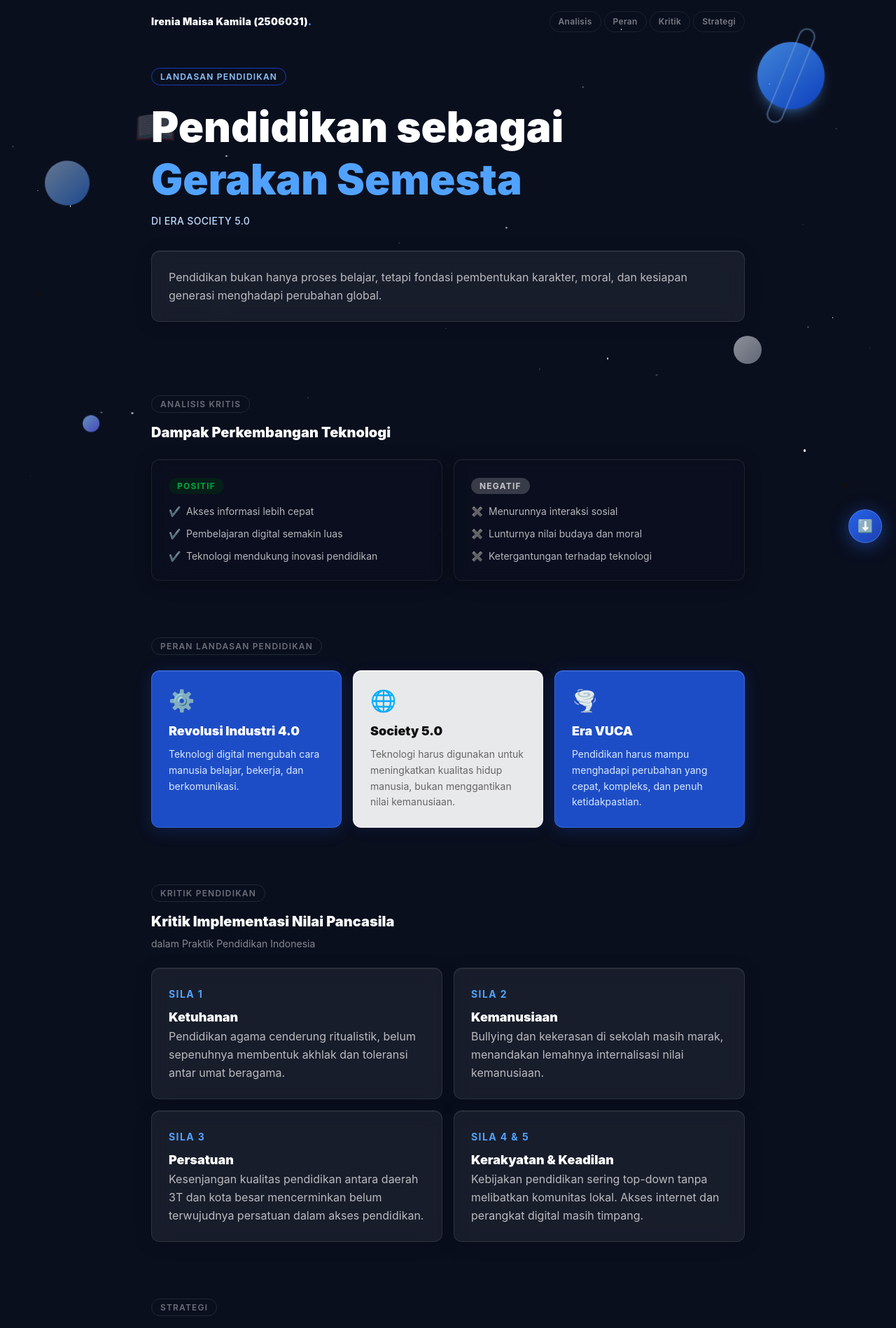
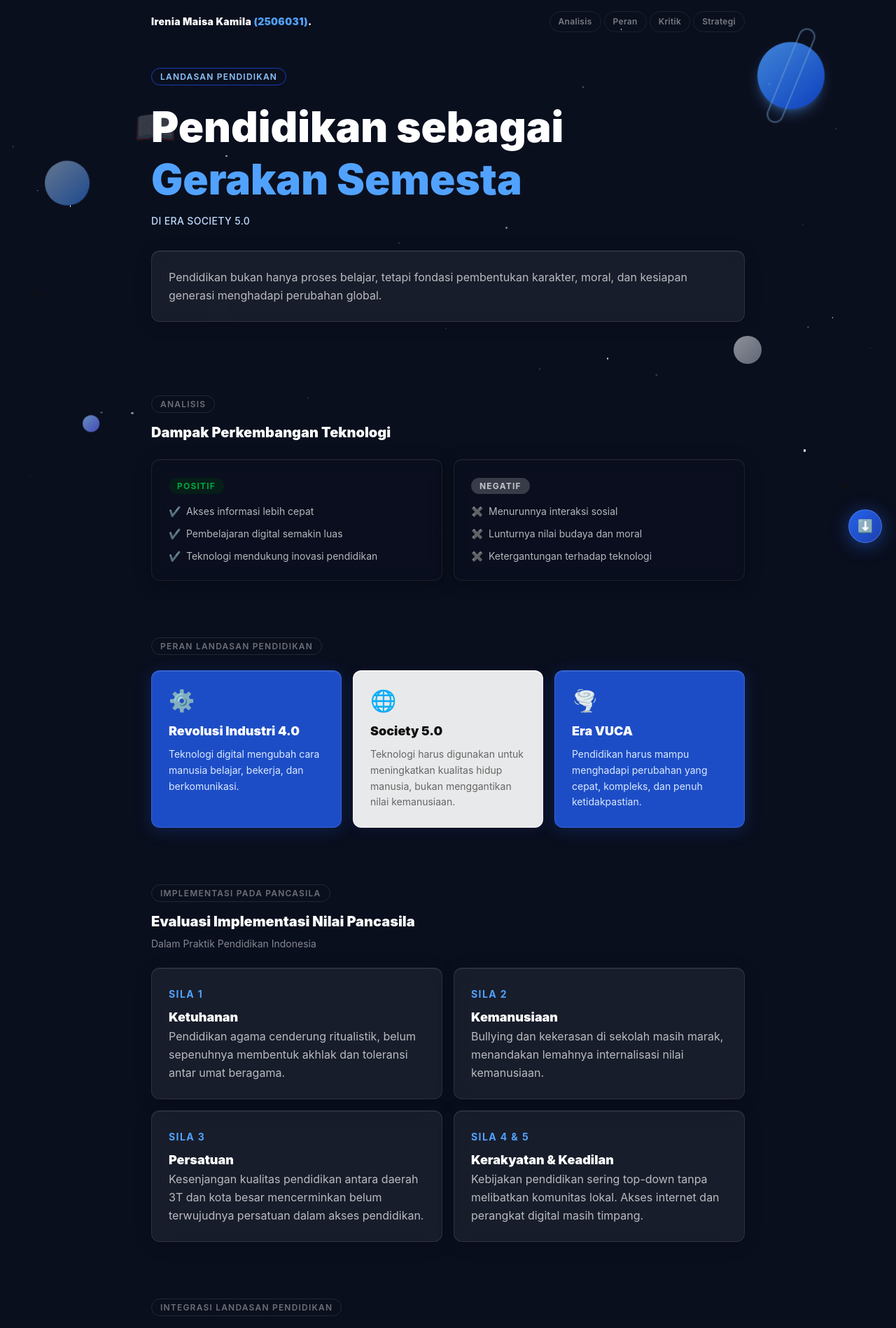
Before and after one commit to renmoire/Infografis-Laspen-Midterm, a React (Vite) app: page / in a window 1280 px wide. Shown: the top 1898 px of the page at 70% size. Built offline with nearby package versions, Linux system fonts and the light colour scheme.

Commit message:
minor changes

```diff
--- a/src/App.jsx
+++ b/src/App.jsx
@@ -239,7 +239,7 @@ function App() {
             onClick={() => scrollTo("hero")}
             className="text-white font-black text-sm tracking-wide hover:text-blue-300 transition-colors duration-300"
           >
-            Irenia Maisa Kamila (2506031)<span className="text-blue-400">.</span>
+            Irenia Maisa Kamila<span className="text-blue-400"> (2506031)</span>.
           </button>
 
           {/* Desktop nav */}
@@ -354,7 +354,7 @@ function App() {
       {/* ── SECTION 2 — ANALISIS KRITIS ── */}
       <section id="analisis" className="relative z-10 max-w-4xl mx-auto px-4 sm:px-6 py-10">
         <span className="text-xs font-semibold tracking-widest uppercase text-white/40 border border-white/10 rounded-full px-3 py-1">
-          Analisis Kritis
+          Analisis
         </span>
         <h2 className="text-white font-black text-xl mt-4 mb-6">Dampak Perkembangan Teknologi</h2>
         <div className="grid grid-cols-1 md:grid-cols-2 gap-4">
@@ -401,10 +401,10 @@ function App() {
       {/* ── SECTION 4 — KRITIK PANCASILA ── */}
       <section id="kritik" className="relative z-10 max-w-4xl mx-auto px-4 sm:px-6 py-10">
         <span className="text-xs font-semibold tracking-widest uppercase text-white/40 border border-white/10 rounded-full px-3 py-1">
-          Kritik Pendidikan
+          Implementasi pada Pancasila
         </span>
-        <h2 className="text-white font-black text-xl mt-4 mb-2">Kritik Implementasi Nilai Pancasila</h2>
-        <p className="text-white/50 text-sm mb-6">dalam Praktik Pendidikan Indonesia</p>
+        <h2 className="text-white font-black text-xl mt-4 mb-2">Evaluasi Implementasi Nilai Pancasila</h2>
+        <p className="text-white/50 text-sm mb-6">Dalam Praktik Pendidikan Indonesia</p>
         <div className="grid grid-cols-1 md:grid-cols-2 gap-4">
           {[
             { sila: "Sila 1", label: "Ketuhanan", kritik: "Pendidikan agama cenderung ritualistik, belum sepenuhnya membentuk akhlak dan toleransi antar umat beragama." },
@@ -424,10 +424,10 @@ function App() {
       {/* ── SECTION 5 — STRATEGI ── */}
       <section id="strategi" className="relative z-10 max-w-4xl mx-auto px-4 sm:px-6 py-10 pb-28">
         <span className="text-xs font-semibold tracking-widest uppercase text-white/40 border border-white/10 rounded-full px-3 py-1">
-          Strategi
+          Integrasi Landasan Pendidikan
         </span>
         <h2 className="text-white font-black text-xl mt-4 mb-2">Strategi Integrasi Landasan Pendidikan</h2>
-        <p className="text-white/50 text-sm mb-6">Menghadapi Era VUCA & Membentuk Generasi Unggul</p>
+        <p className="text-white/50 text-sm mb-6">Dalam Menghadapi Era VUCA & Membentuk Generasi Unggul</p>
         <div className="space-y-3">
           {[
             { no: "01", warna: "from-blue-600 to-blue-800",    landasan: "Filosofis",   icon: "💡", strategi: "Menanamkan Pancasila sebagai falsafah hidup",              deskripsi: "Pendidikan harus berakar pada nilai-nilai Pancasila sebagai panduan berpikir dan bertindak, bukan sekadar hafalan." },
```
